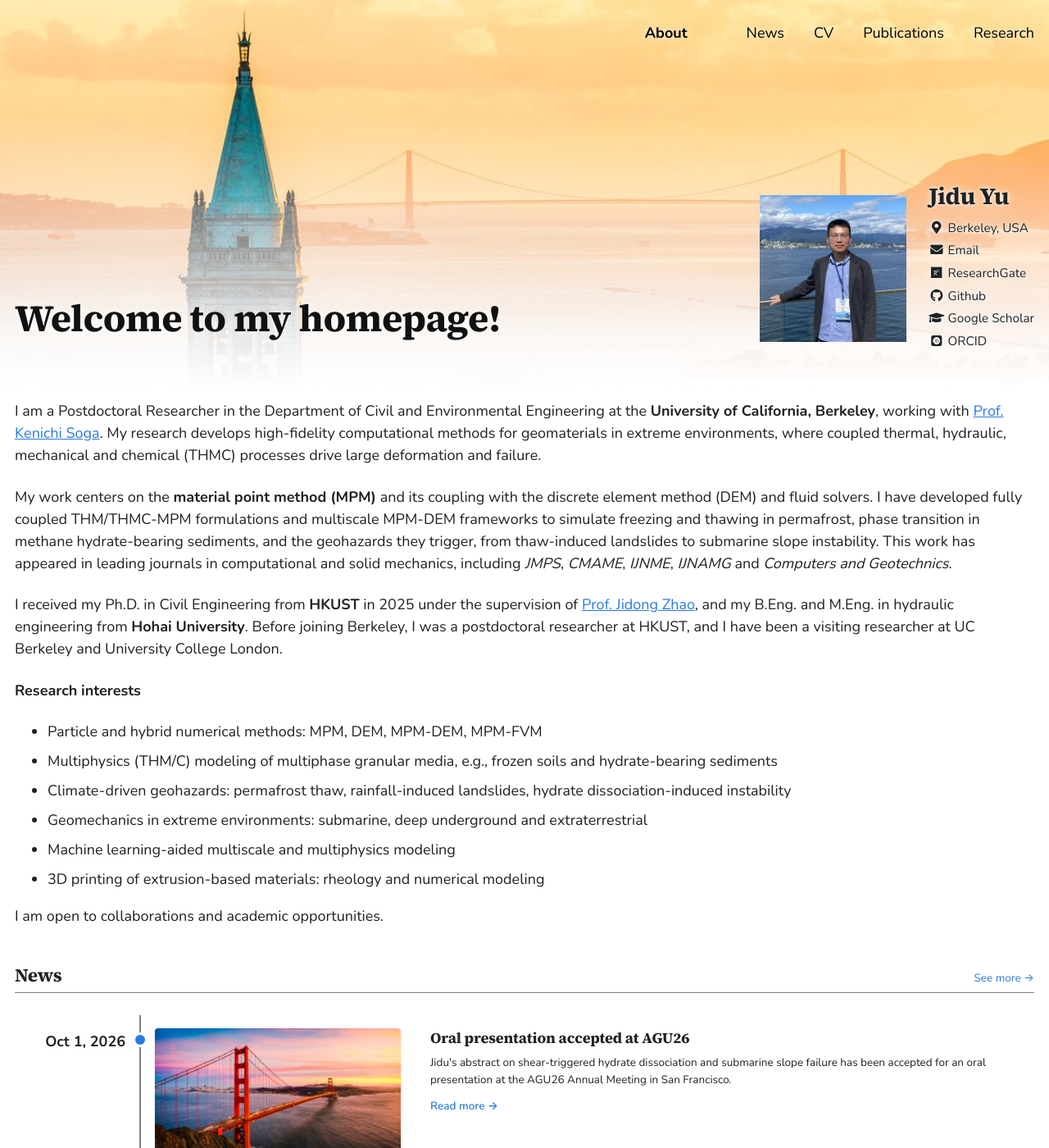
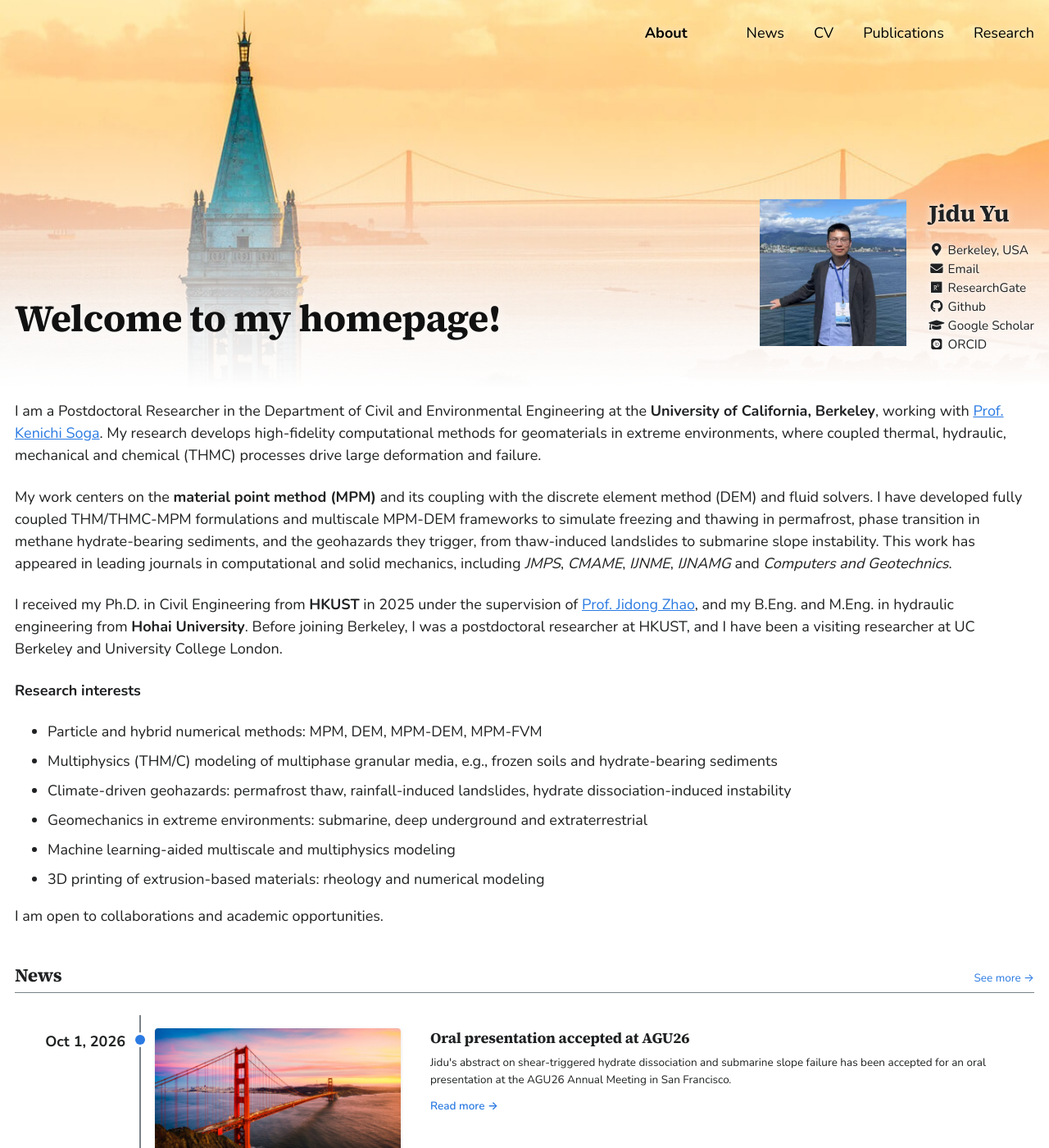
Before and after one commit to yujidu/yujidu.github.io, a Jekyll site: the page built from _pages/aboutme.md, in a window 1280 px wide and 1400 px high. Shown: the whole window at 82% size. Built offline with Jekyll 4.4.1, drawn with Linux system fonts in a browser that asks for light colours; some web fonts are replaced.

Commit message:
Profile: name and links span the photo height on all screens
Co-Authored-By: Claude Opus 5.5 <noreply@anthropic.com>
Claude-Session: https://claude.ai/code/session_01Vw9tGnbWFVNDt9UXvET6V8

```diff
--- a/_sass/_home.scss
+++ b/_sass/_home.scss
@@ -1093,3 +1093,29 @@ $cv-ink: #4a5a6a;
     margin-bottom: 0.15em;
   }
 }
+
+/* All screens: name + links fill the full height of the photo */
+.home-hero__profile {
+  align-items: stretch;
+}
+
+.home-hero__info {
+  display: flex;
+  flex-direction: column;
+}
+
+.home-hero__name {
+  margin-bottom: 0.6em !important;
+}
+
+.home-hero__links {
+  flex: 1;
+  display: flex;
+  flex-direction: column;
+  justify-content: space-between;
+  margin: 0;
+
+  li {
+    margin: 0;
+  }
+}
```
